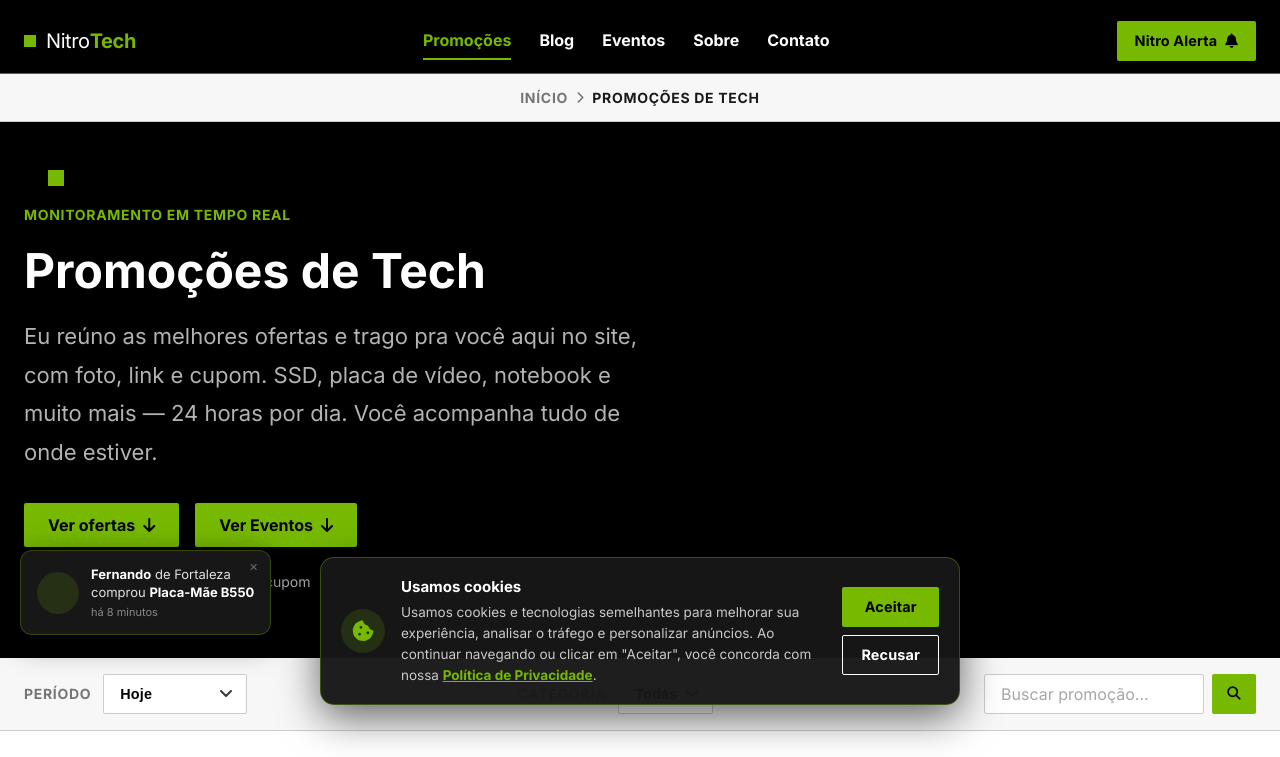
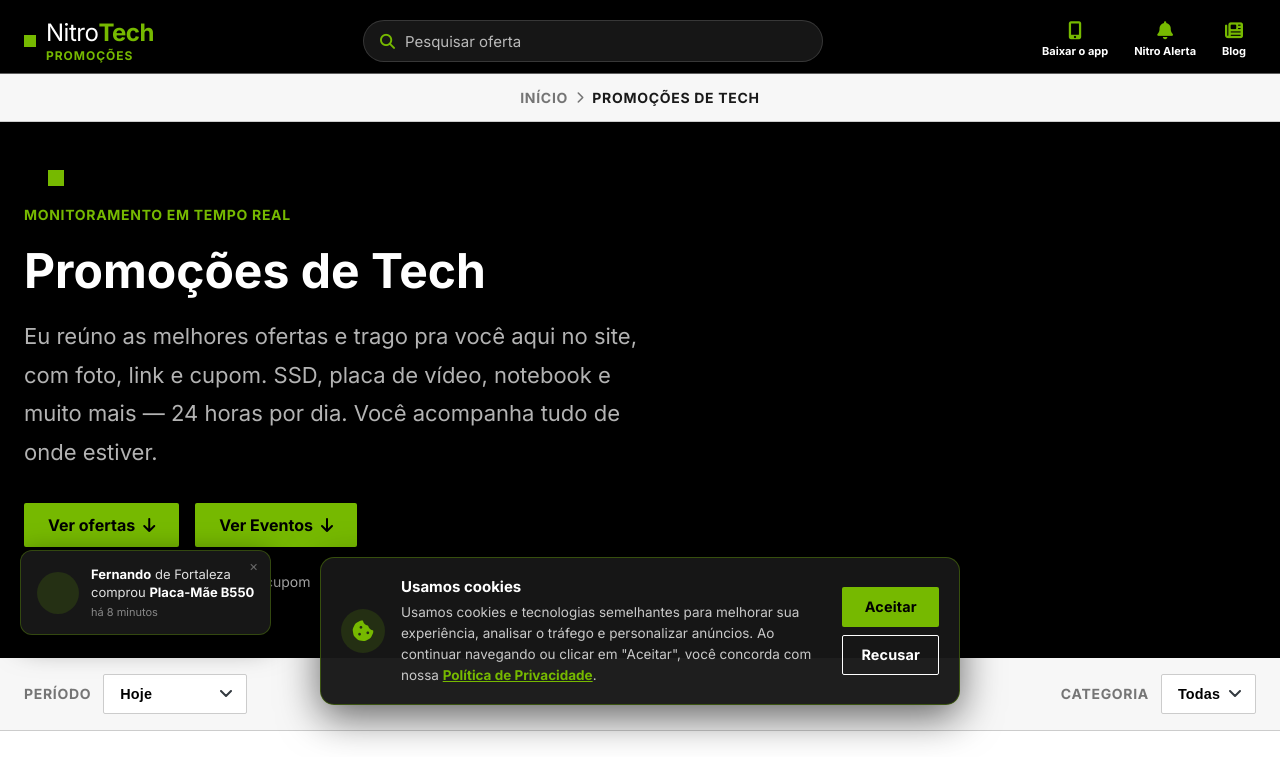
Before and after one commit to andresperes33/andrebot, a Django app: template bot/templates/bot/promos.html in a window 1280 px wide. Shown: the part 75-832 px from the top of the page. Run offline with Django 5.2, Linux system fonts and the light colour scheme; the template is opened without the code that fills it, so the values that code supplies are empty.

Commit message:
Novo menu: marca maior com 'Promocoes', busca no menu, icones de app (QR), Nitro Alerta e Blog, filtros abaixo

```diff
--- a/bot/static/bot/nvidia.css
+++ b/bot/static/bot/nvidia.css
@@ -151,24 +151,122 @@
     background: var(--primary);
     flex-shrink: 0;
 }
+.brand-text {
+    display: flex;
+    flex-direction: column;
+    line-height: 1.15;
+}
 .brand-name {
-    font-size: 20px;
+    font-size: 24px;
     font-weight: 400;
     color: var(--on-dark);
     letter-spacing: -0.02em;
 }
 .brand-name strong { font-weight: 700; color: var(--primary); }
-.nav-links { display: flex; align-items: center; gap: 28px; }
-.nav-link {
+.brand-sub {
+    font-size: 12px;
+    font-weight: 700;
+    color: var(--primary);
+    text-transform: uppercase;
+    letter-spacing: 0.08em;
+    margin-top: 2px;
+}
+.nav-search-form {
+    flex: 1;
+    max-width: 460px;
+    display: flex;
+    align-items: center;
+    gap: 10px;
+    height: 42px;
+    padding: 0 16px;
+    background: #161616;
+    border: 1px solid rgba(255,255,255,0.14);
+    border-radius: 999px;
+    transition: border-color .2s, background .2s;
+}
+.nav-search-form:focus-within { border-color: var(--primary); background: #1c1c1c; }
+.nav-search-form i { color: var(--primary); font-size: 15px; flex-shrink: 0; }
+.nav-search-form input {
+    flex: 1;
+    min-width: 0;
+    background: none;
+    border: none;
+    outline: none;
     color: var(--on-dark);
-    font-size: 16px;
-    font-weight: 700;
-    padding: 6px 0;
-    border-bottom: 2px solid transparent;
-    transition: color 0.15s, border-color 0.15s;
-}
-.nav-link:hover { color: var(--primary); }
-.nav-link.active { color: var(--primary); border-bottom-color: var(--primary); }
+    font-size: 15px;
+    font-family: inherit;
+}
+.nav-search-form input::placeholder { color: var(--on-dark-mute); }
+.nav-icon-links {
+    display: flex;
+    align-items: center;
+    gap: 6px;
+}
+.nav-icon-item {
+    display: flex;
+    flex-direction: column;
+    align-items: center;
+    gap: 3px;
+    padding: 6px 10px;
+    border-radius: 10px;
+    color: var(--on-dark);
+    font-size: 11px;
+    font-weight: 700;
+    text-decoration: none;
+    transition: background .2s, color .2s;
+    cursor: pointer;
+    border: none;
+    background: none;
+    font-family: inherit;
+}
+.nav-icon-item i { font-size: 18px; color: var(--primary); }
+.nav-icon-item:hover { background: rgba(118,185,0,0.12); color: var(--primary); }
+
+/* ─── Modal QR (baixar o app) ────────────────────────────────── */
+.qr-modal {
+    position: fixed;
+    inset: 0;
+    z-index: 200;
+    display: flex;
+    align-items: center;
+    justify-content: center;
+    padding: 24px;
+    background: rgba(0,0,0,0.72);
+    opacity: 0;
+    visibility: hidden;
+    transition: opacity .25s ease, visibility .25s;
+}
+.qr-modal.open { opacity: 1; visibility: visible; }
+.qr-modal-box {
+    position: relative;
+    background: var(--canvas);
+    border-radius: 14px;
+    padding: 34px 30px 28px;
+    max-width: 360px;
+    width: 100%;
+    text-align: center;
+    box-shadow: 0 24px 60px rgba(0,0,0,0.45);
+}
+.qr-modal-close {
+    position: absolute;
+    top: 12px;
+    right: 12px;
+    width: 34px;
+    height: 34px;
+    border: none;
+    background: var(--surface-soft);
+    border-radius: 50%;
+    font-size: 18px;
+    color: var(--mute);
+    cursor: pointer;
+    line-height: 1;
+    transition: background .2s, color .2s;
+}
+.qr-modal-close:hover { background: var(--hairline); color: var(--body); }
+.qr-modal-box h3 { font-size: 20px; font-weight: 700; color: var(--ink); margin-bottom: 6px; }
+.qr-modal-sub { font-size: 14px; color: var(--mute); margin-bottom: 18px; }
+.qr-modal-box img { display: block; margin: 0 auto 16px; border: 1px solid var(--hairline); border-radius: 12px; }
+.qr-modal-hint { font-size: 12px; color: var(--stone); line-height: 1.5; }
 
 /* ─── Nav actions + Hamburger (mobile) ───────────────────────── */
 .nav-actions {
@@ -1620,10 +1718,16 @@
     .cat-guide-grid { grid-template-columns: repeat(2, 1fr); }
 }
 @media (max-width: 768px) {
-    .nav-links { display: none; }
     .nav-burger { display: flex; }
     .utility-bar { display: none; }
-    .nav-actions .btn { display: none; }
+    .nav-inner { flex-wrap: wrap; gap: 8px 16px; padding: 10px 16px; height: auto; }
+    .brand { order: 1; }
+    .brand-name { font-size: 21px; }
+    .brand-sub { font-size: 10px; }
+    .nav-burger { order: 2; margin-left: auto; }
+    .nav-search-form { order: 3; flex-basis: 100%; max-width: 100%; }
+    .nav-icon-links { order: 4; flex-basis: 100%; justify-content: space-around; padding: 2px 0 4px; }
+    .nav-icon-item { font-size: 11px; }
     .footer-inner { grid-template-columns: 1fr 1fr; }
     .hero-dark { padding: 48px 24px 40px; }
     .hero-dark .corner-square { top: 24px; left: 24px; }
--- a/bot/templates/bot/base.html
+++ b/bot/templates/bot/base.html
@@ -89,23 +89,39 @@
         <div class="nav-inner">
             <a href="/promos/" class="brand">
                 <span class="brand-mark"></span>
+                <span class="brand-text">
                     <span class="brand-name">Nitro<strong>Tech</strong></span>
+                    <span class="brand-sub">Promoções</span>
+                </span>
             </a>
-            <div class="nav-links" id="navLinks">
-                <a href="/promos/" class="nav-link {% block nav_promos %}active{% endblock %}">Promoções</a>
-                <a href="{% url 'blog' %}" class="nav-link">Blog</a>
-                <a href="{% url 'eventos' %}" class="nav-link">Eventos</a>
-                <a href="{% url 'sobre' %}" class="nav-link">Sobre</a>
-                <a href="{% url 'contato' %}" class="nav-link">Contato</a>
+
+            <form class="nav-search-form" method="get" action="/promos/" role="search">
+                <i class="fas fa-search"></i>
+                {% if request.GET.periodo %}<input type="hidden" name="periodo" value="{{ request.GET.periodo }}">{% endif %}
+                {% if request.GET.cat %}<input type="hidden" name="cat" value="{{ request.GET.cat }}">{% endif %}
+                <input type="text" name="q" placeholder="Pesquisar oferta" value="{{ request.GET.q }}" aria-label="Pesquisar oferta" autocomplete="off">
+            </form>
+
+            <div class="nav-icon-links">
+                <a href="#" class="nav-icon-item" id="btnAppQr" aria-label="Baixar o app">
+                    <i class="fas fa-mobile-alt"></i>
+                    <span>Baixar o app</span>
+                </a>
+                <a href="{% url 'nitroalerta' %}" class="nav-icon-item">
+                    <i class="fas fa-bell"></i>
+                    <span>Nitro Alerta</span>
+                </a>
+                <a href="{% url 'blog' %}" class="nav-icon-item">
+                    <i class="fas fa-newspaper"></i>
+                    <span>Blog</span>
+                </a>
             </div>
-            <div class="nav-actions">
-                <a href="{% url 'nitroalerta' %}" class="btn btn-primary btn-sm">Nitro Alerta <i class="fas fa-bell"></i></a>
+
             <button type="button" class="nav-burger" id="navBurger" aria-label="Abrir menu" aria-expanded="false" aria-controls="mobileMenu">
                 <span class="burger-bar"></span>
                 <span class="burger-bar"></span>
                 <span class="burger-bar"></span>
             </button>
-            </div>
         </div>
         <div class="mobile-menu" id="mobileMenu">
             <div class="mobile-menu-inner">
@@ -119,6 +135,16 @@
         </div>
     </nav>
 </header>
+
+<div class="qr-modal" id="qrModal" role="dialog" aria-modal="true" aria-hidden="true">
+    <div class="qr-modal-box">
+        <button type="button" class="qr-modal-close" id="qrModalClose" aria-label="Fechar">&times;</button>
+        <h3>Baixar o app Nitro Tech</h3>
+        <p class="qr-modal-sub">Aponte a câmera do celular para o QR code e instale o app.</p>
+        <img src="{% static 'bot/qr-app.png' %}" alt="QR code do app Nitro Tech" width="260" height="260">
+        <p class="qr-modal-hint">No celular: abra com a câmera e toque no link que aparecer.</p>
+    </div>
+</div>
 
 {% block breadcrumb %}{% endblock %}
 
@@ -228,6 +254,32 @@
         window.scrollTo({ top: 0, behavior: 'smooth' });
     });
 }
+// ─── Modal QR code (baixar o app) ──────────────────────────────
+(function () {
+    var btn = document.getElementById('btnAppQr');
+    var modal = document.getElementById('qrModal');
+    var fecharBtn = document.getElementById('qrModalClose');
+    if (!btn || !modal) return;
+    function abrir() {
+        modal.classList.add('open');
+        modal.setAttribute('aria-hidden', 'false');
+    }
+    function fechar() {
+        modal.classList.remove('open');
+        modal.setAttribute('aria-hidden', 'true');
+    }
+    btn.addEventListener('click', function (e) {
+        e.preventDefault();
+        abrir();
+    });
+    fecharBtn.addEventListener('click', fechar);
+    modal.addEventListener('click', function (e) {
+        if (e.target === modal) fechar();
+    });
+    document.addEventListener('keydown', function (e) {
+        if (e.key === 'Escape') fechar();
+    });
+})();
 if ('serviceWorker' in navigator) {
     window.addEventListener('load', function () {
         navigator.serviceWorker.register('{% static 'bot/sw.js' %}?v=2').catch(function (err) {
--- a/bot/templates/bot/promos.html
+++ b/bot/templates/bot/promos.html
@@ -61,12 +61,6 @@
             </select>
         </div>
         {% endif %}
-        <form class="search-form" method="get" action="/promos/">
-            {% if periodo != 'hoje' %}<input type="hidden" name="periodo" value="{{ periodo }}">{% endif %}
-            {% if categoria_ativa %}<input type="hidden" name="cat" value="{{ categoria_ativa }}">{% endif %}
-            <input class="search-input" type="text" name="q" placeholder="Buscar promoção..." value="{{ q }}">
-            <button class="btn-search" type="submit" aria-label="Buscar"><i class="fas fa-search"></i></button>
-        </form>
     </div>
 </div>
 
@@ -252,7 +246,7 @@
             btn.disabled = false;
         });
 
-        const form = document.querySelector('.search-form');
+        const form = document.querySelector('.nav-search-form');
         if (form) {
             form.addEventListener('submit', function (e) {
                 e.preventDefault();
```
Also changed, not shown: bot/static/bot/qr-app.png (added), 2 other files. Lines whose indentation alone changed are shown as unchanged.
